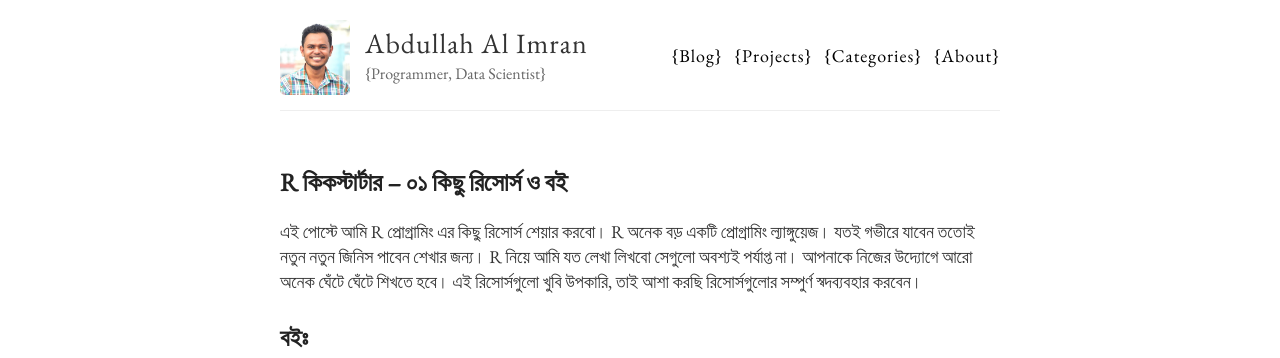
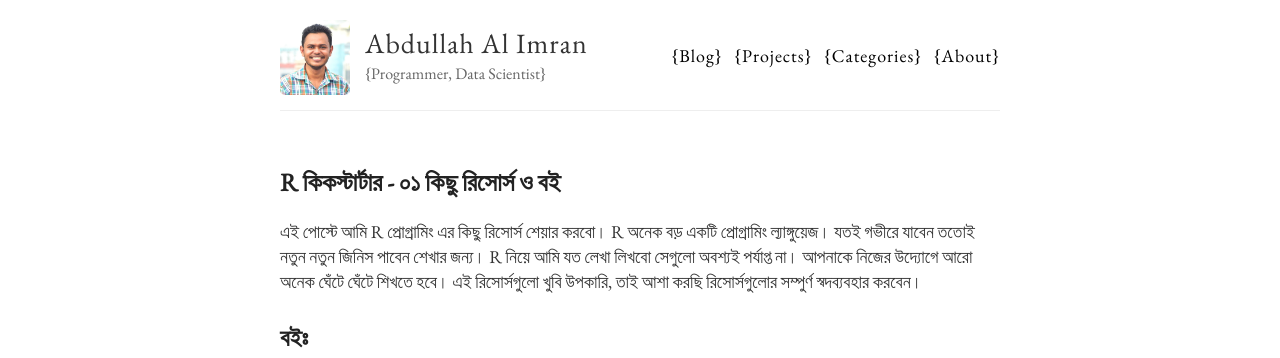
Before and after one commit to abdalimran/abdalimran.github.io, a Jekyll site: the page built from _posts/2016-7-28-r-প্রোগ্রামিং-রিসোর্স.md, in a window 1280 px wide. Shown: the top 358 px of the page. Built offline with Jekyll 4.4.1, drawn with Linux system fonts in a browser that asks for light colours.

Commit message:
Update 2016-7-28-r-প্রোগ্রামিং-রিসোর্স.md

```diff
--- a/_posts/2016-7-28-r-প্রোগ্রামিং-রিসোর্স.md
+++ b/_posts/2016-7-28-r-প্রোগ্রামিং-রিসোর্স.md
@@ -1,6 +1,6 @@
 ---
 layout: post
-title: R কিকস্টার্টার – ০১ কিছু রিসোর্স ও বই
+title: R কিকস্টার্টার - ০১ কিছু রিসোর্স ও বই
 ---
 এই পোস্টে আমি R প্রোগ্রামিং এর কিছু রিসোর্স শেয়ার করবো। R অনেক বড় একটি প্রোগ্রামিং ল্যাঙ্গুয়েজ। যতই গভীরে যাবেন ততোই নতুন নতুন জিনিস পাবেন শেখার জন্য। R নিয়ে আমি যত লেখা লিখবো সেগুলো অবশ্যই পর্যাপ্ত না। আপনাকে নিজের উদ্যোগে আরো অনেক ঘেঁটে ঘেঁটে শিখতে হবে। এই রিসোর্সগুলো খুবি উপকারি, তাই আশা করছি রিসোর্সগুলোর সম্পুর্ণ স্বদব্যবহার করবেন।
 
```
